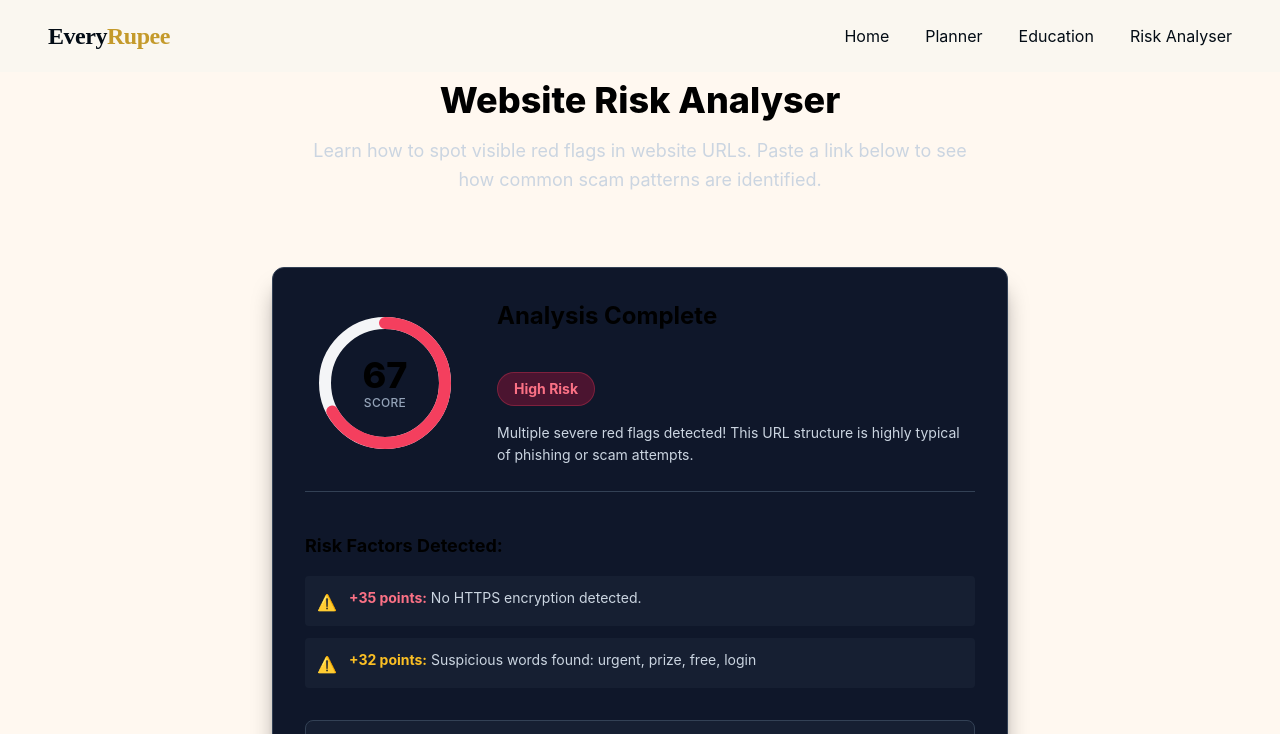
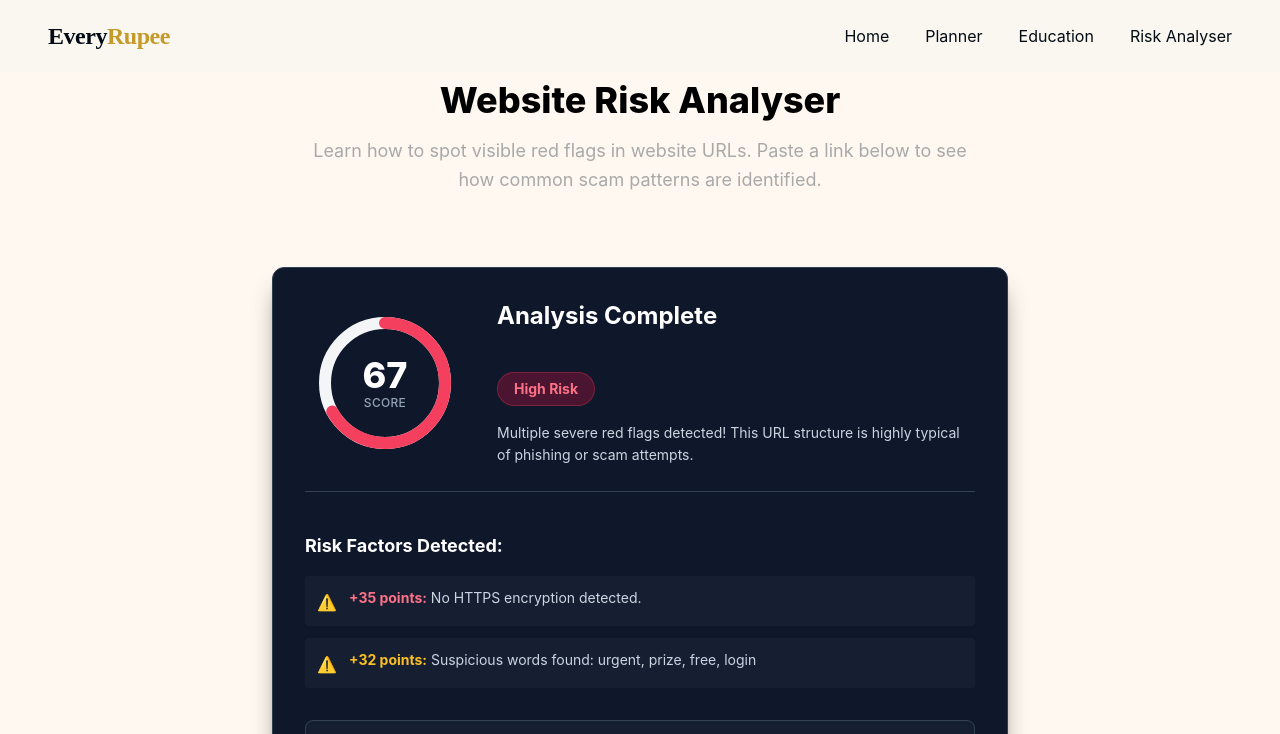
Before and after one commit to shresthgoel77-png/Everyrupee.in, a plain HTML site: page risk.html in a window 1280 px wide. Both pictures are taken after a click on the button "High Risk Example". Shown: the top 734 px of the page. Drawn offline with nearby package versions, Linux system fonts and the light colour scheme.

Commit message:
update files

```diff
--- a/risk.css
+++ b/risk.css
@@ -38,5 +38,13 @@ span {
 }
 
 .text-white {
-  color: #000;
+  color: #fff;
 }
+
+.web {
+  color: black;
+}
+
+.webd {
+  color: darkgray;
+}
--- a/risk.html
+++ b/risk.html
@@ -91,8 +91,8 @@
     <main class="flex-grow w-full max-w-3xl mx-auto px-4 py-10 flex flex-col items-center">
 
         <div class="text-center mb-10 w-full">
-            <h1 class="text-3xl sm:text-4xl font-extrabold text-white mb-4">Website Risk Analyser</h1>
-            <p class="text-slate-300 text-lg leading-relaxed max-w-2xl mx-auto">
+            <h1 class="text-3xl sm:text-4xl font-extrabold text-white mb-4 web">Website Risk Analyser</h1>
+            <p class="text-slate-300 text-lg leading-relaxed max-w-2xl mx-auto webd">
                 Learn how to spot visible red flags in website URLs. Paste a link below to see how common scam patterns are identified.
             </p>
         </div>
```
